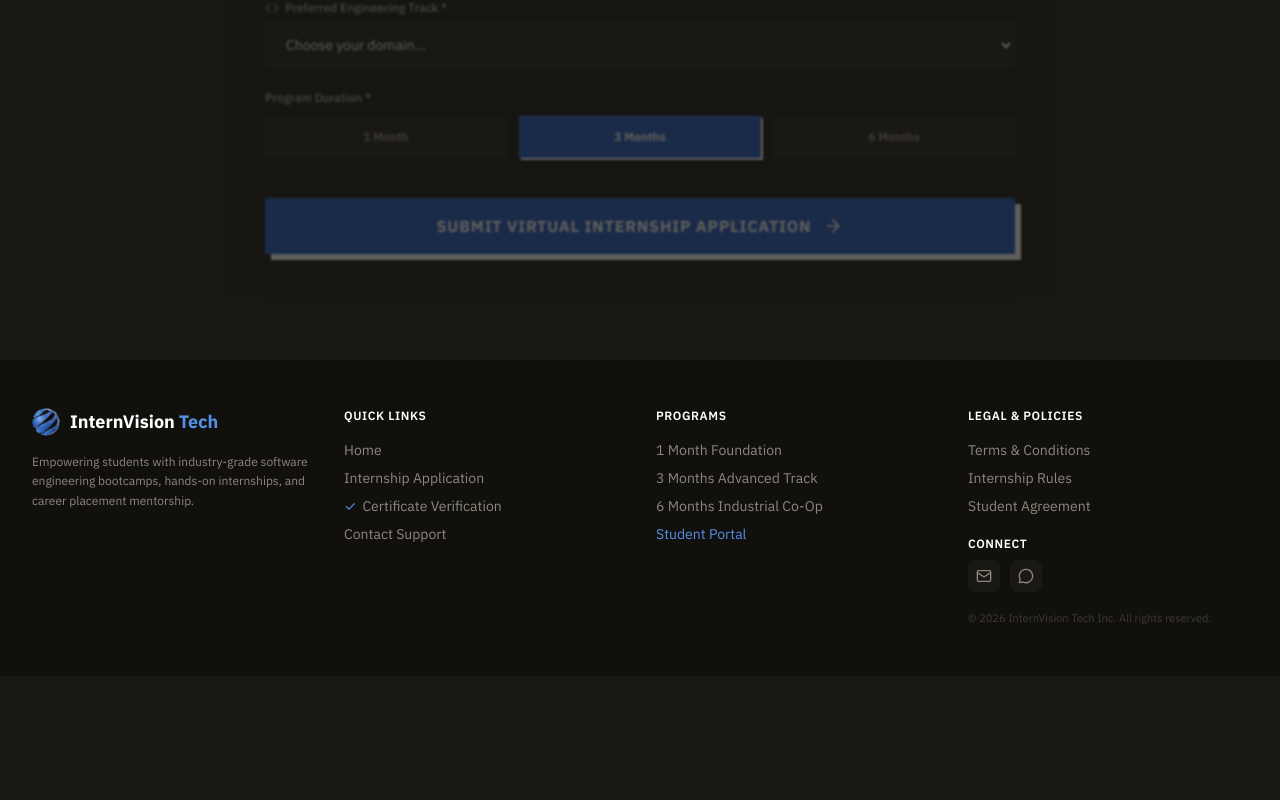
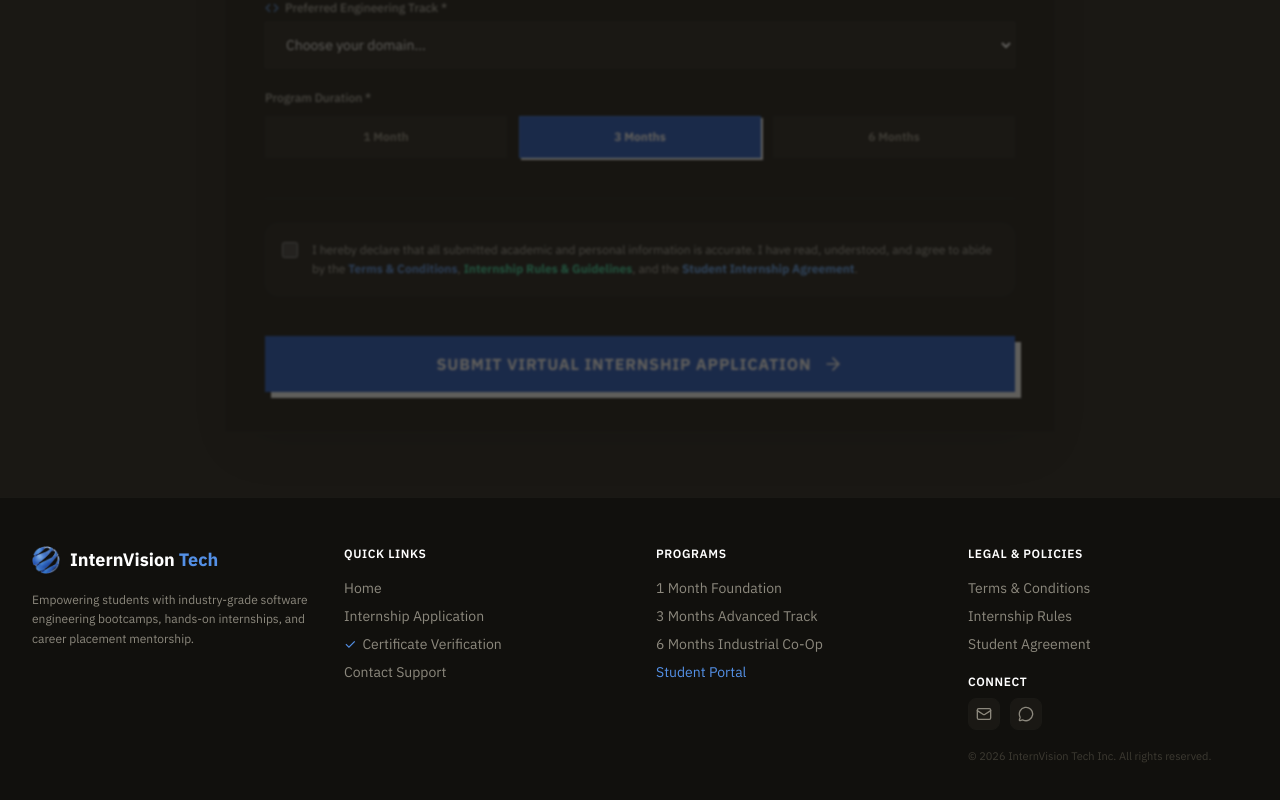
Before and after one commit to thetanish1/IV, a Next.js app in the folder frontend/: page /apply in a window 1280 px wide. Shown: the part 2725-3525 px from the top of the page. Before the commit the page ends 3401 px from the top, so only its background shows below. Built offline with nearby package versions, Linux system fonts and the light colour scheme; no server answers.

Commit message:
feat(apply): add mandatory agreement, terms, and rules consent checkbox before application submission

```diff
--- a/frontend/src/app/(public)/apply/page.tsx
+++ b/frontend/src/app/(public)/apply/page.tsx
@@ -89,6 +89,7 @@ export default function InternshipApplyPage() {
   const [uploadingResume, setUploadingResume] = useState(false);
   const [resumeUploadError, setResumeUploadError] = useState("");
   const [refreshingStatus, setRefreshingStatus] = useState(false);
+  const [agreedToTerms, setAgreedToTerms] = useState(false);
 
   const apiBase = (
     process.env.NEXT_PUBLIC_API_URL ||
@@ -410,6 +411,12 @@ export default function InternshipApplyPage() {
 
     if (!formData.resume_filename) {
       setResumeUploadError("Please upload your resume (PDF or DOC) before submitting.");
+      setSubmitting(false);
+      return;
+    }
+
+    if (!agreedToTerms) {
+      setErrorMsg("Please read and accept the Internship Agreement, Rules, and Terms & Conditions before submitting.");
       setSubmitting(false);
       return;
     }
@@ -1302,6 +1309,34 @@ export default function InternshipApplyPage() {
             </div>
           </div>
 
+          {/* SECTION 7: TERMS & AGREEMENT CONSENT */}
+          <div className="space-y-4 pt-6 border-t border-ink-800/80">
+            <label className="flex items-start gap-3.5 cursor-pointer p-4 rounded-xl bg-ink-900/80 border border-ink-800 hover:border-brand-500/50 transition group">
+              <input
+                type="checkbox"
+                checked={agreedToTerms}
+                onChange={(e) => setAgreedToTerms(e.target.checked)}
+                required
+                className="mt-0.5 w-4 h-4 rounded border-ink-700 text-brand-600 focus:ring-brand-500 bg-ink-950 cursor-pointer shrink-0"
+              />
+              <span className="text-xs text-ink-300 leading-relaxed">
+                I hereby declare that all submitted academic and personal information is accurate. I have read, understood, and agree to abide by the{" "}
+                <Link href="/terms" target="_blank" className="text-brand-400 font-bold hover:underline">
+                  Terms & Conditions
+                </Link>
+                ,{" "}
+                <Link href="/rules" target="_blank" className="text-emerald-400 font-bold hover:underline">
+                  Internship Rules & Guidelines
+                </Link>
+                , and the{" "}
+                <Link href="/agreement" target="_blank" className="text-blue-400 font-bold hover:underline">
+                  Student Internship Agreement
+                </Link>
+                .
+              </span>
+            </label>
+          </div>
+
           <div className="space-y-3">
             <button
               type="submit"
```
